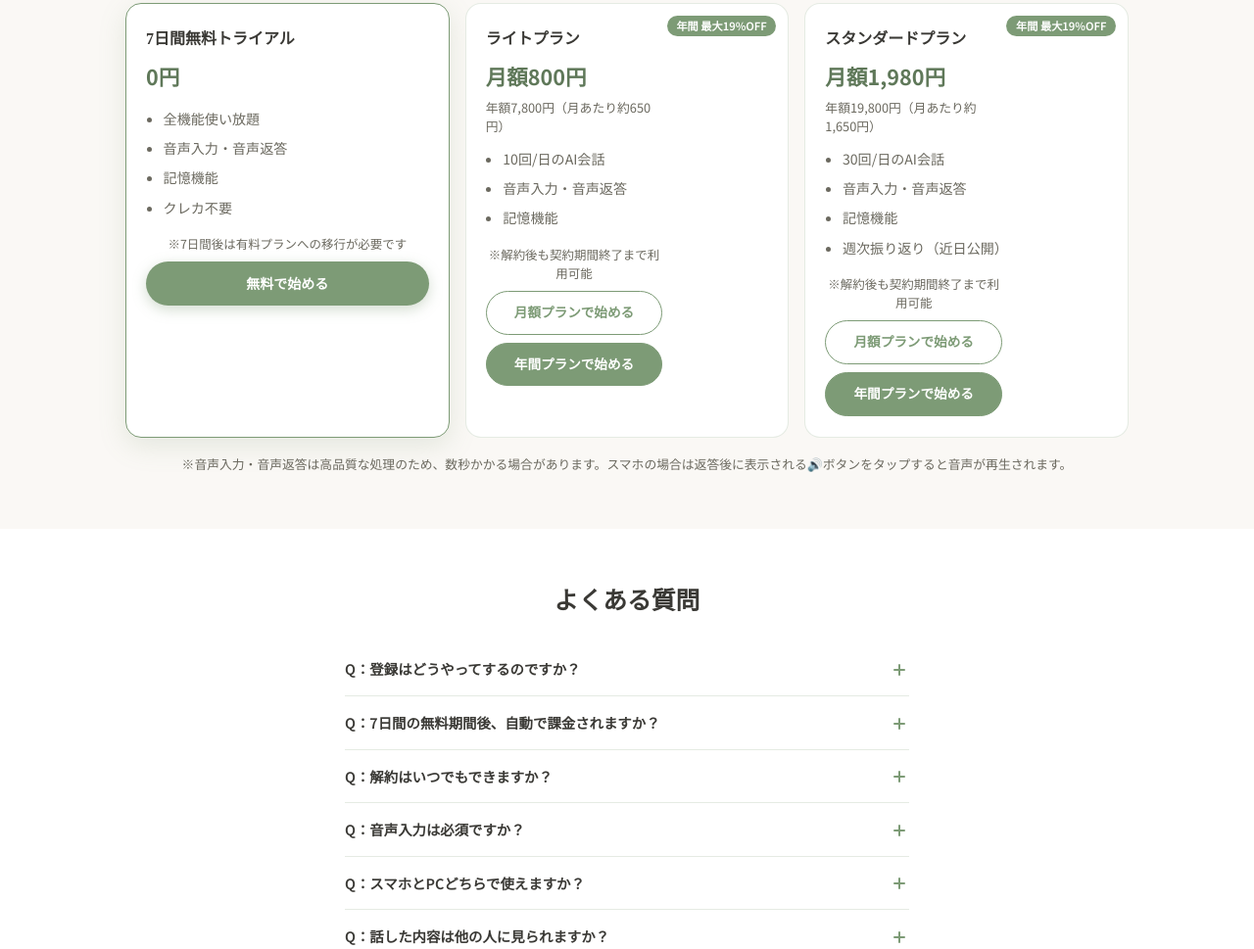
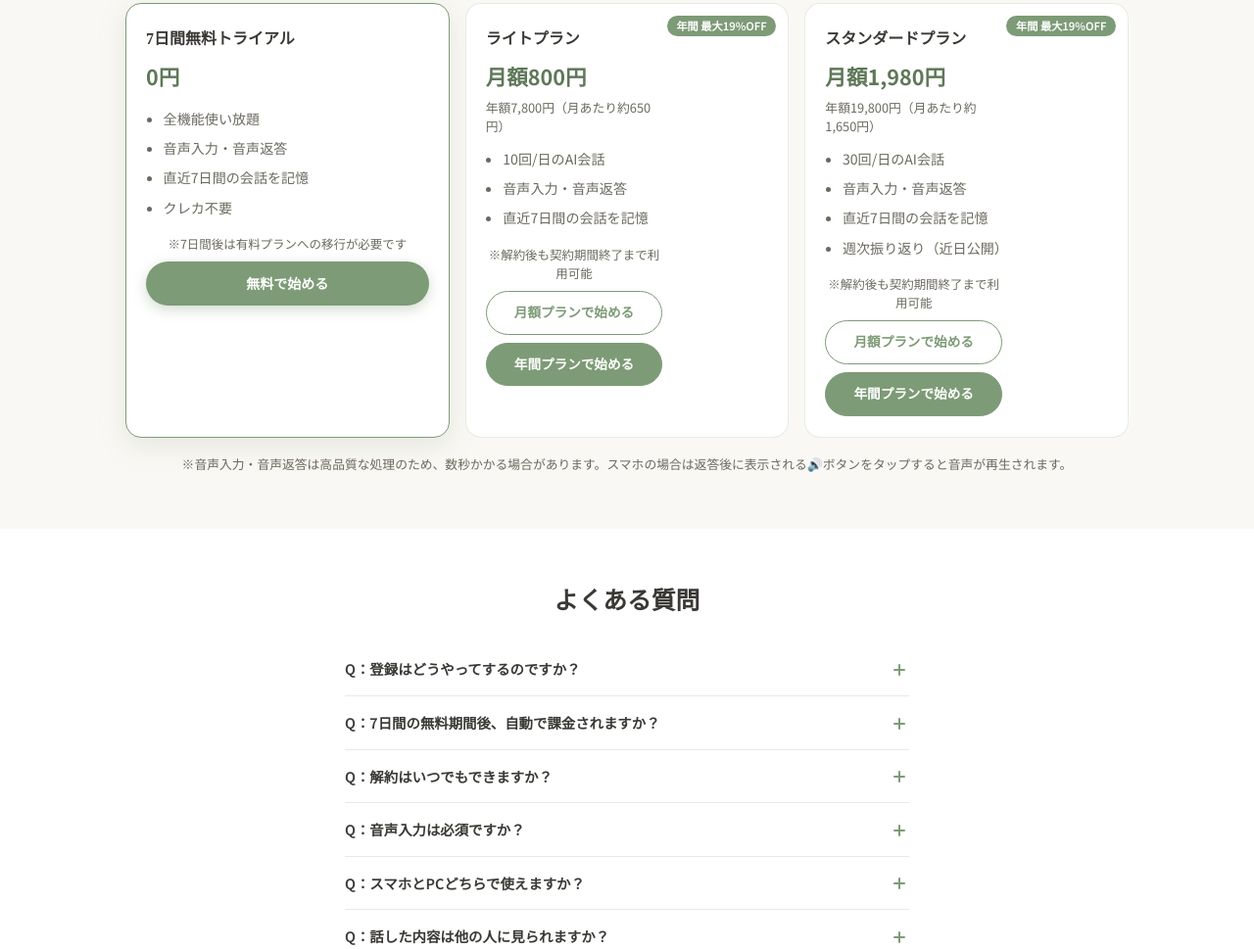
Before and after one commit to hiro9215koctwcx-glitch/kokoro-note-lp, a website with bundled scripts: page index.html in a window 1280 px wide. Shown: the part 4983-5952 px from the top of the page at 98% size. Built offline with nearby package versions, Linux system fonts and the light colour scheme; a script that the page names is missing.

Commit message:
Update memory feature description in pricing plans to specify that it retains conversations from the last 7 days for clarity.

```diff
--- a/index.html
+++ b/index.html
@@ -1086,7 +1086,7 @@
           <ul>
             <li>全機能使い放題</li>
             <li>音声入力・音声返答</li>
-            <li>記憶機能</li>
+            <li>直近7日間の会話を記憶</li>
             <li>クレカ不要</li>
           </ul>
           <p class="plan-trial-note">※7日間後は有料プランへの移行が必要です</p>
@@ -1106,7 +1106,7 @@
           <ul>
             <li>10回/日のAI会話</li>
             <li>音声入力・音声返答</li>
-            <li>記憶機能</li>
+            <li>直近7日間の会話を記憶</li>
           </ul>
           <p class="plan-renewal-note">※解約後も契約期間終了まで利用可能</p>
           <div class="plan__actions">
@@ -1132,7 +1132,7 @@
           <ul>
             <li>30回/日のAI会話</li>
             <li>音声入力・音声返答</li>
-            <li>記憶機能</li>
+            <li>直近7日間の会話を記憶</li>
             <li>週次振り返り（近日公開）</li>
           </ul>
           <p class="plan-renewal-note">※解約後も契約期間終了まで利用可能</p>
```
